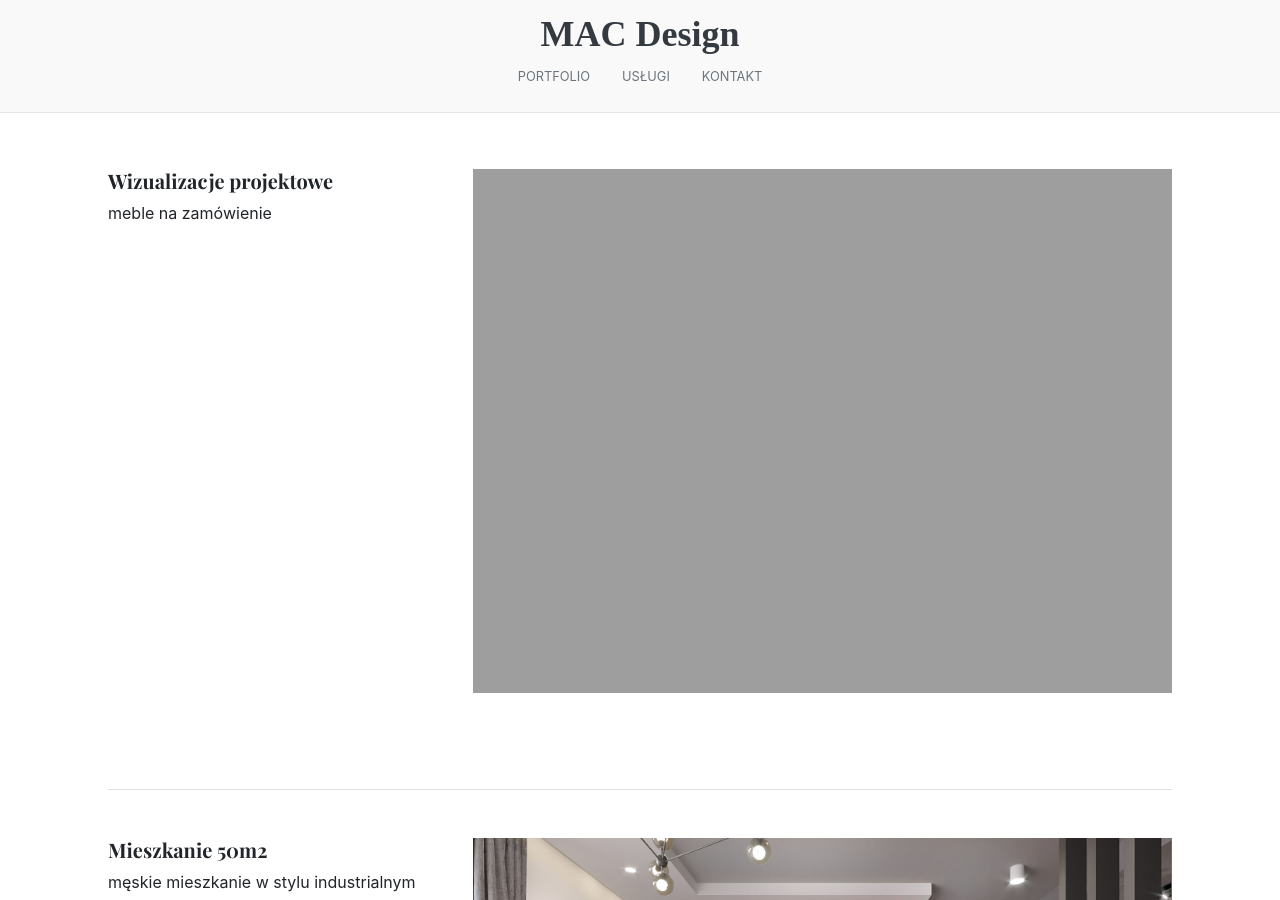
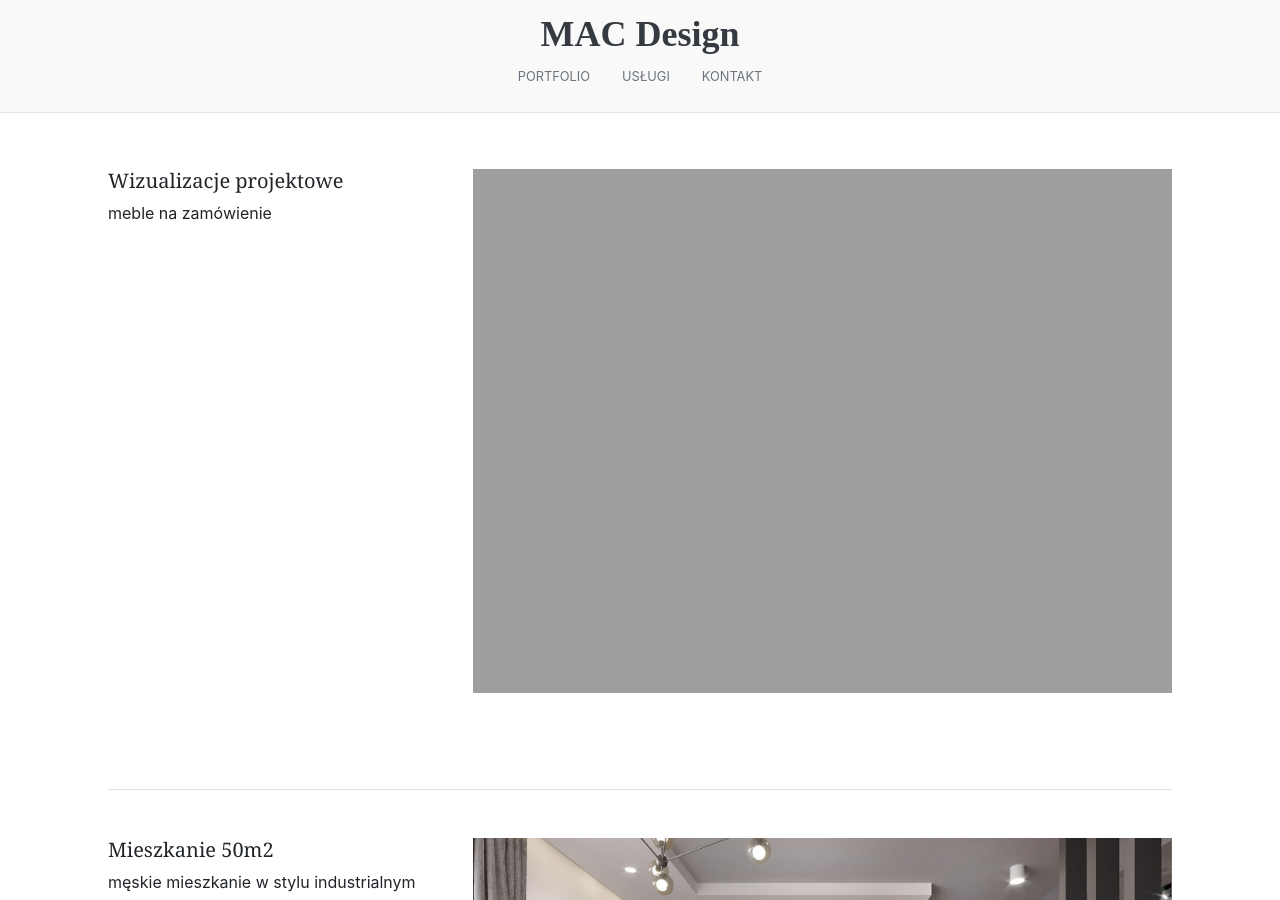
Before and after one commit to RMachnik/mac-design, a Jekyll site: the page built from index.html, in a window 1280 px wide and 900 px high. Built offline with Jekyll 4.4.1, drawn with Linux system fonts in a browser that asks for light colours; nearby versions of some CDN libraries; some web fonts are replaced.

Commit message:
fixing fonts

```diff
--- a/_includes/head.html
+++ b/_includes/head.html
@@ -9,10 +9,9 @@
 <link rel="stylesheet" href="https://stackpath.bootstrapcdn.com/bootstrap/4.3.1/css/bootstrap.min.css"
       integrity="sha384-ggOyR0iXCbMQv3Xipma34MD+dH/1fQ784/j6cY/iJTQUOhcWr7x9JvoRxT2MZw1T" crossorigin="anonymous">
 <link rel="stylesheet" href="https://maxcdn.bootstrapcdn.com/font-awesome/4.6.0/css/font-awesome.min.css">
-<link rel="stylesheet" href="https://fonts.googleapis.com/css?family=Source+Sans+Pro:900italic">
 
 <!-- Google Fonts -->
-<link href="https://fonts.googleapis.com/css?family=Playfair+Display:700,900" rel="stylesheet">
+<!--<link href="https://fonts.googleapis.com/css?family=Playfair+Display:700,900" rel="stylesheet">-->
 <link href="https://fonts.googleapis.com/css?family=Libre+Baskerville|Mansalva&display=swap" rel="stylesheet">
 <link rel="stylesheet" href="{{ "/assets/css/index.css" | relative_url }}">
 
--- a/assets/css/index.css
+++ b/assets/css/index.css
@@ -11,6 +11,20 @@
     font-size: 2.25rem;
     font-family: 'Playfair', cursive;
     font-weight: 900;
+}
+
+/* playfair-display-sc-italic - latin */
+@font-face {
+    font-family: 'Playfair Display SC';
+    font-style: italic;
+    font-weight: 400;
+    src: url('../fonts/playfair-display-sc-v10-latin-italic.eot'); /* IE9 Compat Modes */
+    src: local(''),
+    url('../fonts/playfair-display-sc-v10-latin-italic.eot?#iefix') format('embedded-opentype'), /* IE6-IE8 */
+    url('../fonts/playfair-display-sc-v10-latin-italic.woff2') format('woff2'), /* Super Modern Browsers */
+    url('../fonts/playfair-display-sc-v10-latin-italic.woff') format('woff'), /* Modern Browsers */
+    url('../fonts/playfair-display-sc-v10-latin-italic.ttf') format('truetype'), /* Safari, Android, iOS */
+    url('../fonts/playfair-display-sc-v10-latin-italic.svg#PlayfairDisplaySC') format('svg'); /* Legacy iOS */
 }
 
 .blog-header-logo:hover {
```
Also changed, not shown: assets/fonts/playfair-display-sc-v10-latin-italic.ttf (added), assets/fonts/playfair-display-sc-v10-latin-italic.woff (added), assets/fonts/playfair-display-sc-v10-latin-italic.woff2 (added), 2 other files.
